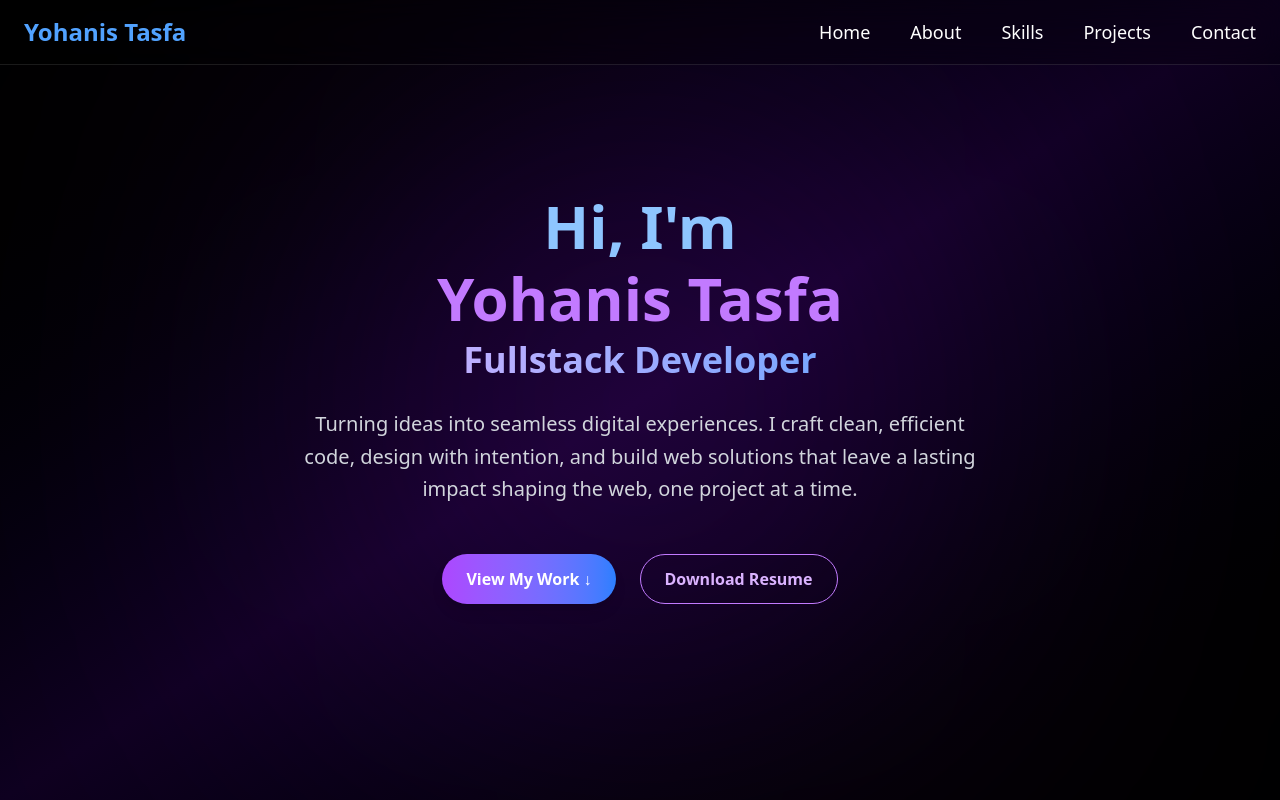
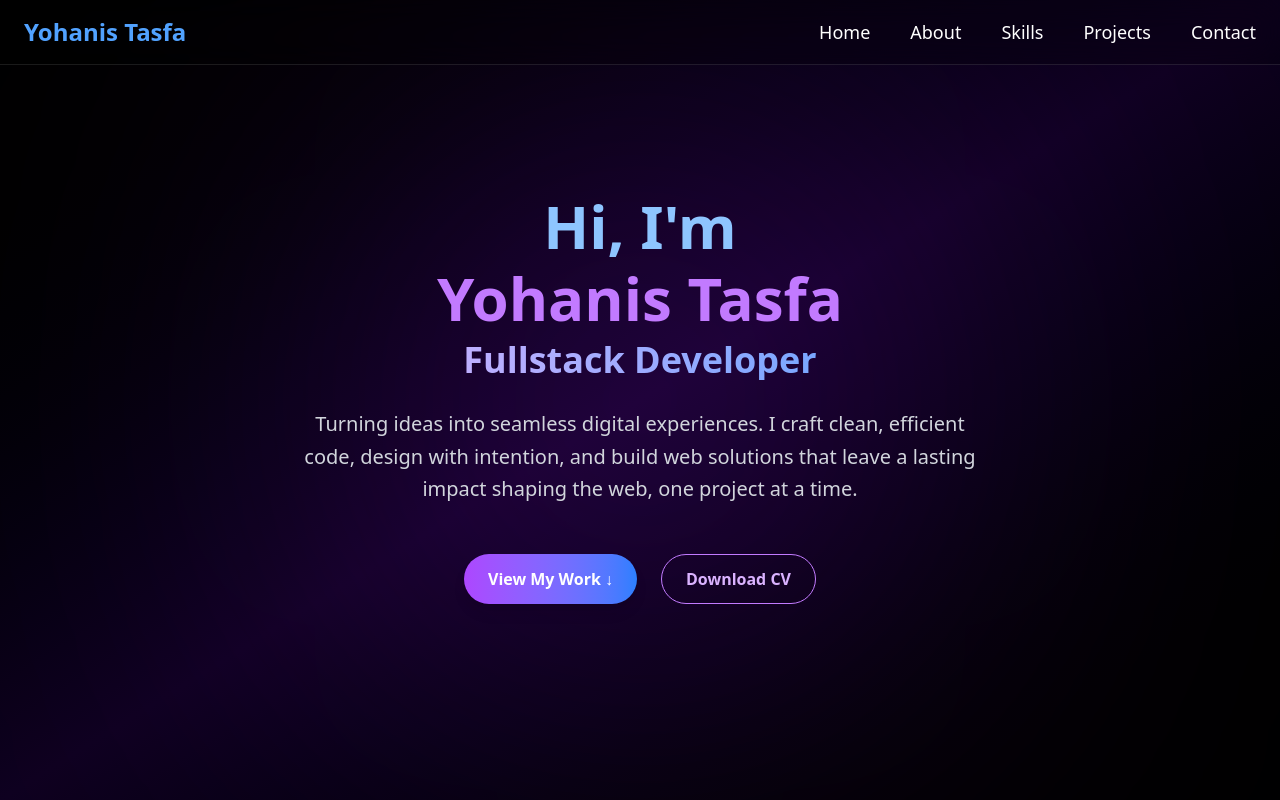
Before and after one commit to yohanis-Tasfa/my-portfolio, a React (Vite) app: page / in a window 1280 px wide. Shown: the top 800 px of the page. Built offline with nearby package versions, Linux system fonts and the light colour scheme.

Commit message:
modified

```diff
--- a/index.html
+++ b/index.html
@@ -4,7 +4,7 @@
     <meta charset="UTF-8" />
     <link rel="icon" type="image/svg+xml" href="#" />
     <meta name="viewport" content="width=device-width, initial-scale=1.0" />
-    <title>my-portfolio</title>
+    <title>Yohanis Tasfa</title>
   </head>
   <body>
     <div id="root"></div>
--- a/src/components/Hero.jsx
+++ b/src/components/Hero.jsx
@@ -97,7 +97,7 @@ export default function Hero() {
             className="px-6 py-3 rounded-full border border-purple-400 text-purple-300
               font-semibold hover:bg-purple-600/20 transition"
           >
-            Download Resume
+            Download CV
           </a>
         </motion.div>
       </motion.div>
```
